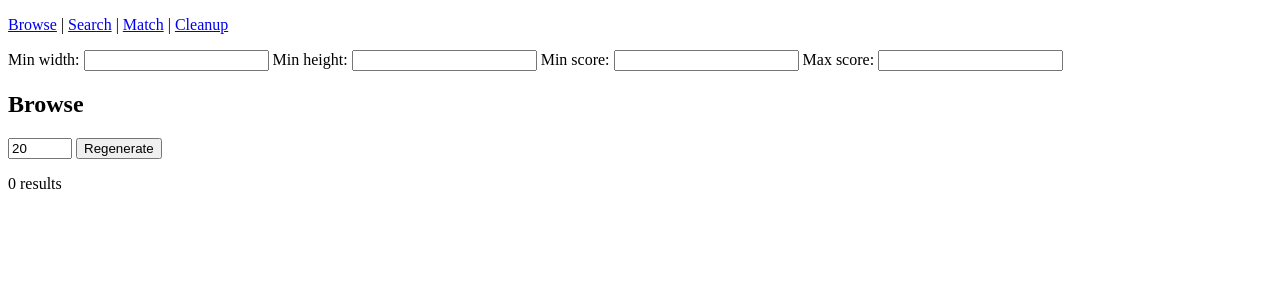
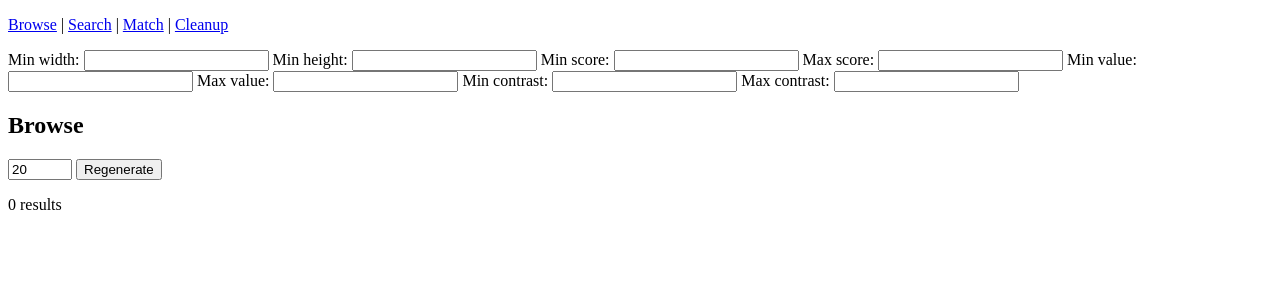
Before and after one commit to FinnE145/Backdrop, a Flask app: page /browse in a window 1280 px wide. Shown: the top 300 px of the page. Run offline with Flask 3, Linux system fonts and the light colour scheme; data that the repository does not hold is empty.

Commit message:
Web app: add value and contrast filter controls
Extends API responses and filter bar to include mean_value and contrast
alongside the existing score/dimension filters. filterResults() gains an
inRange() helper to reduce repetition.

Co-Authored-By: Claude Sonnet 4.6 <noreply@anthropic.com>

```diff
--- a/webapp/app.py
+++ b/webapp/app.py
@@ -71,12 +71,15 @@ def create_app(config: dict):
             return {}
         placeholders = ",".join("?" * len(top_hashes))
         rows = _conn().execute(
-            f"SELECT hash, orig_filename, width, height, aesthetic_score"
+            f"SELECT hash, orig_filename, width, height, aesthetic_score, mean_value, contrast"
             f" FROM photos WHERE hash IN ({placeholders})",
             top_hashes,
         ).fetchall()
         return {
-            row[0]: {"orig_filename": row[1], "width": row[2], "height": row[3], "aesthetic_score": row[4]}
+            row[0]: {
+                "orig_filename": row[1], "width": row[2], "height": row[3],
+                "aesthetic_score": row[4], "mean_value": row[5], "contrast": row[6],
+            }
             for row in rows
         }
 
@@ -153,14 +156,20 @@ def create_app(config: dict):
         alpha = float(config.get("browse", {}).get("power", 1.5))
 
         rows = _conn().execute(
-            "SELECT hash, orig_filename, aesthetic_score, width, height"
+            "SELECT hash, orig_filename, aesthetic_score, width, height, mean_value, contrast"
             " FROM photos WHERE status='kept' AND aesthetic_score IS NOT NULL"
         ).fetchall()
         if not rows:
             return jsonify({"results": []})
 
         hashes = [r[0] for r in rows]
-        meta = {r[0]: {"orig_filename": r[1], "aesthetic_score": r[2], "width": r[3], "height": r[4]} for r in rows}
+        meta = {
+            r[0]: {
+                "orig_filename": r[1], "aesthetic_score": r[2], "width": r[3], "height": r[4],
+                "mean_value": r[5], "contrast": r[6],
+            }
+            for r in rows
+        }
         scores = [r[2] for r in rows]
 
         min_s = min(scores)
--- a/webapp/templates/base.html
+++ b/webapp/templates/base.html
@@ -13,6 +13,10 @@
   Min height: <input id="filter-min-height" type="number" min="0" size="6" oninput="filterResults()">
   Min score: <input id="filter-min-score" type="number" step="0.01" size="6" oninput="filterResults()">
   Max score: <input id="filter-max-score" type="number" step="0.01" size="6" oninput="filterResults()">
+  Min value: <input id="filter-min-value" type="number" step="0.01" size="6" oninput="filterResults()">
+  Max value: <input id="filter-max-value" type="number" step="0.01" size="6" oninput="filterResults()">
+  Min contrast: <input id="filter-min-contrast" type="number" step="0.01" size="6" oninput="filterResults()">
+  Max contrast: <input id="filter-max-contrast" type="number" step="0.01" size="6" oninput="filterResults()">
 </p>
 <h2>{% block heading %}{% endblock %}</h2>
 {% block controls %}{% endblock %}
@@ -27,6 +31,8 @@ function makeCard(item) {
     if (item.width)  wrap.dataset.width = item.width;
     if (item.height) wrap.dataset.height = item.height;
     if (item.aesthetic_score != null) wrap.dataset.aesthetic = item.aesthetic_score;
+    if (item.mean_value  != null) wrap.dataset.value    = item.mean_value;
+    if (item.contrast    != null) wrap.dataset.contrast = item.contrast;
 
     const img = document.createElement('img');
     img.src = '/photos/' + item.hash + '?thumbnail=1';
@@ -55,18 +61,34 @@ function makeCard(item) {
     return wrap;
 }
 function filterResults() {
-    const minW = parseInt(document.getElementById('filter-min-width').value) || 0;
-    const minH = parseInt(document.getElementById('filter-min-height').value) || 0;
-    const minS = document.getElementById('filter-min-score').value !== ''
-        ? parseFloat(document.getElementById('filter-min-score').value) : -Infinity;
-    const maxS = document.getElementById('filter-max-score').value !== ''
-        ? parseFloat(document.getElementById('filter-max-score').value) : Infinity;
+    function rangeOf(id) {
+        const el = document.getElementById(id);
+        return el.value !== '' ? parseFloat(el.value) : null;
+    }
+    const minW  = parseInt(document.getElementById('filter-min-width').value) || 0;
+    const minH  = parseInt(document.getElementById('filter-min-height').value) || 0;
+    const minS  = rangeOf('filter-min-score');
+    const maxS  = rangeOf('filter-max-score');
+    const minV  = rangeOf('filter-min-value');
+    const maxV  = rangeOf('filter-max-value');
+    const minC  = rangeOf('filter-min-contrast');
+    const maxC  = rangeOf('filter-max-contrast');
+    function inRange(val, lo, hi) {
+        if (val === null) return true;
+        if (lo !== null && val < lo) return false;
+        if (hi !== null && val > hi) return false;
+        return true;
+    }
     for (const card of document.getElementById('results').children) {
         const w = parseInt(card.dataset.width) || 0;
         const h = parseInt(card.dataset.height) || 0;
         const s = card.dataset.aesthetic !== undefined ? parseFloat(card.dataset.aesthetic) : null;
+        const v = card.dataset.value    !== undefined ? parseFloat(card.dataset.value)    : null;
+        const c = card.dataset.contrast !== undefined ? parseFloat(card.dataset.contrast) : null;
         const pass = w >= minW && h >= minH
-            && (s === null || (s >= minS && s <= maxS));
+            && inRange(s, minS, maxS)
+            && inRange(v, minV, maxV)
+            && inRange(c, minC, maxC);
         card.style.display = pass ? '' : 'none';
     }
 }
```
